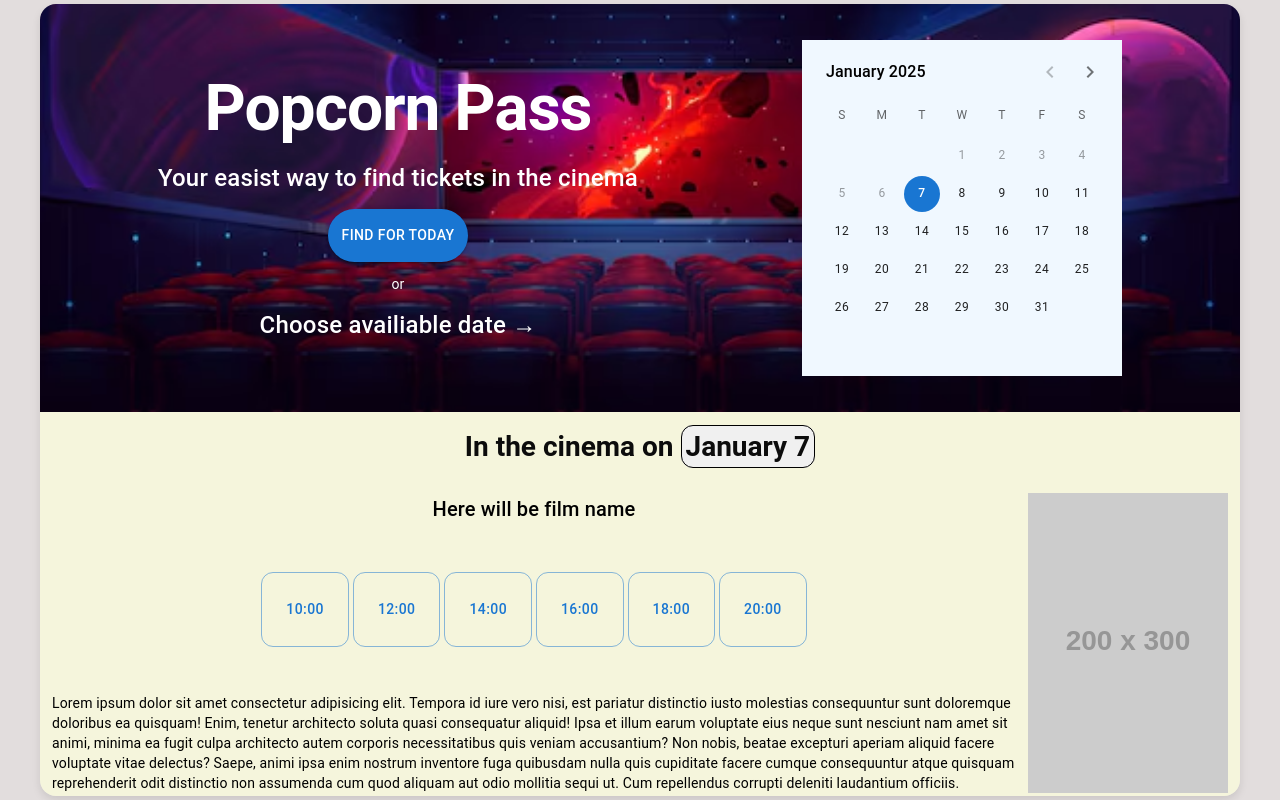
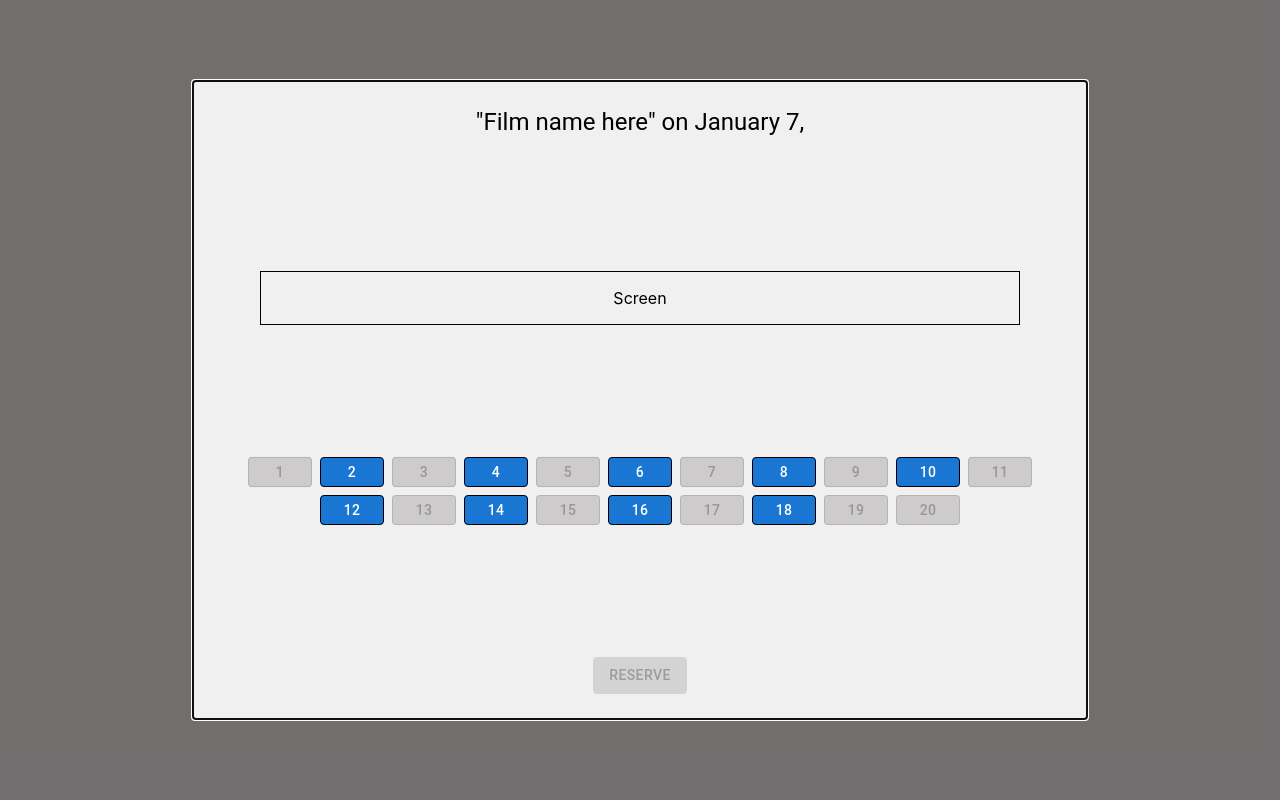
Before and after one commit to Nazarin565/popcorn-pass, a React (Create React App) app: page /choose-places in a window 1280 px wide. Built offline with nearby package versions, Linux system fonts and the light colour scheme.

Commit message:
add react router and implement it

```diff
--- a/package.json
+++ b/package.json
@@ -12,6 +12,7 @@
     "dayjs": "^1.11.13",
     "react": "^19.0.0",
     "react-dom": "^19.0.0",
+    "react-router": "^7.1.1",
     "react-scripts": "5.0.1",
     "styled-components": "^6.1.14"
   },
--- a/src/App.js
+++ b/src/App.js
@@ -4,25 +4,36 @@ import ChooseDate from "./components/ChooseDate";
 import ChooseFilm from "./components/ChooseFilm";
 import dayjs from "dayjs";
 import { useRef, useState } from "react";
-import ChoosePlaces from "./components/ChoosePlaces";
+import { Outlet, useSearchParams } from "react-router";
 
 function App() {
-  const [openModal, SetOpenModal] = useState("");
-  const [date, setDate] = useState(dayjs(Date.now()));
   const chooseFilmRef = useRef(null);
+  const [searchParams, setSearchParams] = useSearchParams();
+  const today = dayjs().format("MMMM D");
+  const [date, setDate] = useState(
+    dayjs(`${searchParams.get("date") || today}, ${dayjs().year()}`)
+  );
 
-  const handleOpenModal = (time) => SetOpenModal(time);
-  const handleCloseModal = () => SetOpenModal("");
+  const handleChangeDay = (newDate) => {
+    setDate(newDate);
+    const formattedDate = newDate.format("MMMM D");
 
-  const handleSetToday = () => setDate(dayjs(Date.now()));
+    if (formattedDate === today) {
+      searchParams.delete("date");
+    } else {
+      searchParams.set("date", formattedDate);
+    }
+    setSearchParams(searchParams);
+    scrollToChooseFilm();
+  };
+
+  const handleSetToday = () => setDate(dayjs());
 
   const maxDate = new Date(
     new Date().getFullYear(),
     new Date().getMonth(),
     new Date().getDate() + 30
   );
-
-  const formattedDate = date.format("MMMM D");
 
   const scrollToChooseFilm = () => {
     if (chooseFilmRef.current) {
@@ -39,29 +50,17 @@ function App() {
         />
         <DateCalendarStyled
           views={["day"]}
-          minDate={dayjs(Date.now())}
+          minDate={dayjs()}
           maxDate={dayjs(maxDate)}
           value={date}
-          onChange={(newDate) => {
-            setDate(newDate);
-            scrollToChooseFilm();
-          }}
+          onChange={(newDate) => handleChangeDay(newDate)}
         />
       </Header>
 
-      {openModal && (
-        <ChoosePlaces
-          openModal={openModal}
-          handleCloseModal={handleCloseModal}
-          formattedDate={formattedDate}
-        />
-      )}
+      <Outlet />
 
       <Box flex={1} display={"flex"} ref={chooseFilmRef}>
-        <ChooseFilm
-          handleOpenModal={handleOpenModal}
-          formattedDate={formattedDate}
-        />
+        <ChooseFilm />
       </Box>
     </MainContainer>
   );
--- /dev/null
+++ b/src/Root.js
@@ -0,0 +1,21 @@
+import React from "react";
+import { BrowserRouter, Route, Routes } from "react-router";
+import App from "./App";
+import ChoosePlaces from "./components/ChoosePlaces";
+import { LocalizationProvider } from "@mui/x-date-pickers";
+import { AdapterDayjs } from "@mui/x-date-pickers/AdapterDayjs";
+
+const Root = () => {
+  return (
+    <LocalizationProvider dateAdapter={AdapterDayjs}>
+      <BrowserRouter>
+        <Routes>
+          <Route path="/" element={<App />} />
+          <Route path="choose-places" element={<ChoosePlaces />} />
+        </Routes>
+      </BrowserRouter>
+    </LocalizationProvider>
+  );
+};
+
+export default Root;
--- a/src/components/ChooseDate/ChooseDate.js
+++ b/src/components/ChooseDate/ChooseDate.js
@@ -7,22 +7,24 @@ import {
   Wrapper,
 } from "./ChooseDate.styles";
 import { useMediaQuery } from "@mui/material";
+import { useSearchParams } from "react-router";
 
 const ChooseDate = ({ handleSetToday, scrollToChooseFilm }) => {
   const isMobile = useMediaQuery("(max-width: 900px)");
+  const [searchParams, setSearchParams] = useSearchParams();
+
+  const handleChooseToday = () => {
+    searchParams.delete("date");
+    setSearchParams(searchParams);
+    scrollToChooseFilm();
+    handleSetToday();
+  };
 
   return (
     <Wrapper>
       <StyledH1>Popcorn Pass</StyledH1>
       <StyledH6>Your easist way to find tickets in the cinema</StyledH6>
-      <StyledButton
-        onClick={() => {
-          handleSetToday();
-          scrollToChooseFilm();
-        }}
-      >
-        Find for today
-      </StyledButton>
+      <StyledButton onClick={handleChooseToday}>Find for today</StyledButton>
       <StyledParagraph variant="body2">or</StyledParagraph>
       <StyledH6>Choose availiable date {isMobile ? "↓" : "→"}</StyledH6>
     </Wrapper>
--- a/src/components/ChooseFilm/ChooseFilm.js
+++ b/src/components/ChooseFilm/ChooseFilm.js
@@ -10,21 +10,36 @@ import {
   StyledH6,
   FilmDescription,
 } from "./ChooseFilm.styles";
+import { useNavigate, useSearchParams } from "react-router";
+import dayjs from "dayjs";
 
 const availiableTimes = ["10:00", "12:00", "14:00", "16:00", "18:00", "20:00"];
 
-const ChooseFilm = ({ handleOpenModal, formattedDate }) => {
+const ChooseFilm = () => {
+  const navigate = useNavigate();
+  const [searchParams] = useSearchParams();
+  const date = searchParams.get("date") || dayjs().format("MMMM D");
+
+  const handleChooseTime = (selectedTime) => {
+    searchParams.set("time", selectedTime);
+
+    navigate({
+      pathname: "choose-places",
+      search: searchParams.toString(),
+    });
+  };
+
   return (
     <Container id="choose-film">
       <StyledH5>
-        In the cinema on <CurrentDate>{formattedDate}</CurrentDate>
+        In the cinema on <CurrentDate>{date}</CurrentDate>
       </StyledH5>
       <Wrapper>
         <DescriptionWrapper>
           <StyledH6>Here will be film name</StyledH6>
           <ButtonsWrapper>
             {availiableTimes.map((time) => (
-              <StyledButton key={time} onClick={() => handleOpenModal(time)}>
+              <StyledButton key={time} onClick={() => handleChooseTime(time)}>
                 {time}
               </StyledButton>
             ))}
@@ -52,9 +67,7 @@ const ChooseFilm = ({ handleOpenModal, formattedDate }) => {
           <StyledH6>Here will be film name</StyledH6>
           <ButtonsWrapper>
             {availiableTimes.map((time) => (
-              <StyledButton key={time} onClick={() => handleOpenModal(time)}>
-                {time}
-              </StyledButton>
+              <StyledButton key={time}>{time}</StyledButton>
             ))}
           </ButtonsWrapper>
           <FilmDescription>
--- a/src/components/ChoosePlaces/ChoosePlaces.js
+++ b/src/components/ChoosePlaces/ChoosePlaces.js
@@ -8,16 +8,22 @@ import {
   StyledBoxModal,
 } from "./ChoosePlaces.styles";
 import { seats } from "../../utils/constants";
+import { useNavigate, useSearchParams } from "react-router";
+import dayjs from "dayjs";
 
-const ChoosePlaces = ({ openModal, handleCloseModal, formattedDate }) => {
-  const [chosenSeats, setChosenSeats] = useState([]);
+const ChoosePlaces = () => {
+  const [selectedSeats, setSelectedSeats] = useState([]);
+  const navigate = useNavigate();
+  const [searchParams] = useSearchParams();
+  const selectedDate = searchParams.get("date") || dayjs().format("MMMM D");
+  const selectedTime = searchParams.get("time") || "";
 
   useEffect(() => {
-    setChosenSeats([]);
+    setSelectedSeats([]);
   }, []);
 
   const toogleChooseSeat = (seatId) => {
-    setChosenSeats((prev) => {
+    setSelectedSeats((prev) => {
       if (prev.includes(seatId)) {
         return prev.filter((id) => id !== seatId);
       }
@@ -27,19 +33,28 @@ const ChoosePlaces = ({ openModal, handleCloseModal, formattedDate }) => {
 
   const handleFinishOrder = () => {
     alert("Success!");
-    handleCloseModal();
+    navigate("/");
+  };
+
+  const handleCloseModal = () => {
+    searchParams.delete("time");
+
+    navigate({
+      pathname: "/",
+      search: searchParams.toString(),
+    });
   };
 
   return (
     <Modal open={true} onClose={handleCloseModal}>
       <StyledBoxModal>
         <Typography variant="h5" textAlign={"center"}>
-          "Film name here" on {formattedDate}, {openModal}
+          "Film name here" on {selectedDate}, {selectedTime}
         </Typography>
         <Screen>Screen</Screen>
         <SeatsWrapper>
           {seats.map((seat) => {
-            const isChosen = chosenSeats.includes(seat.id);
+            const isChosen = selectedSeats.includes(seat.id);
 
             return (
               <Seat
@@ -54,12 +69,12 @@ const ChoosePlaces = ({ openModal, handleCloseModal, formattedDate }) => {
           })}
         </SeatsWrapper>
 
-        {!!chosenSeats.length && (
+        {!!selectedSeats.length && (
           <Box border={1} p={1}>
             <Typography textAlign={"center"}>Your order:</Typography>
 
             <ChoosenSeatsWrapper>
-              {chosenSeats.map((seat) => (
+              {selectedSeats.map((seat) => (
                 <Typography key={seat} sx={{ border: 1, p: 1 }}>
                   Seat {seat}
                 </Typography>
@@ -70,7 +85,7 @@ const ChoosePlaces = ({ openModal, handleCloseModal, formattedDate }) => {
 
         <Button
           variant="contained"
-          disabled={!chosenSeats.length}
+          disabled={!selectedSeats.length}
           onClick={handleFinishOrder}
         >
           Reserve
--- a/src/index.js
+++ b/src/index.js
@@ -1,13 +1,7 @@
 import React from "react";
 import ReactDOM from "react-dom/client";
 import "./index.css";
-import { LocalizationProvider } from "@mui/x-date-pickers";
-import { AdapterDayjs } from "@mui/x-date-pickers/AdapterDayjs";
-import App from "./App";
+import Root from "./Root";
 
 const root = ReactDOM.createRoot(document.getElementById("root"));
-root.render(
-  <LocalizationProvider dateAdapter={AdapterDayjs}>
-    <App />
-  </LocalizationProvider>
-);
+root.render(<Root />);
```
Also changed, not shown: 1 other file (tests, documents, lock files or other folders).
